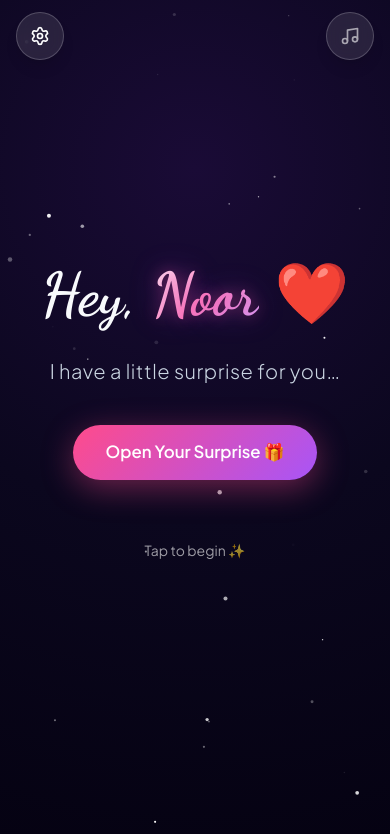
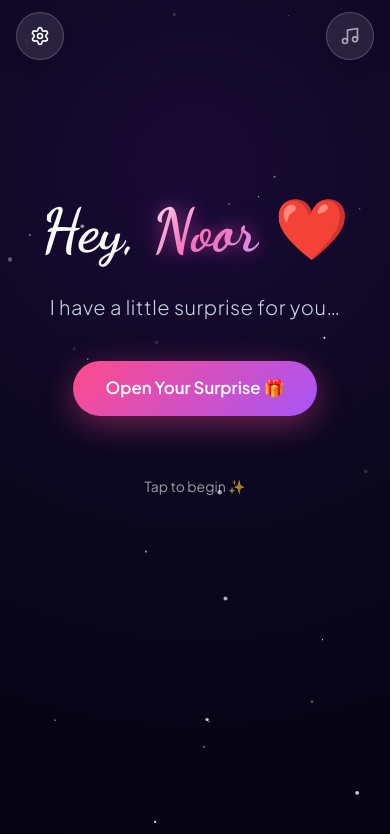
Before and after one commit to KashifKhan456/birthday_wish, a React (Vite) app: page / in a window 390 px wide. Shown: the top 834 px of the page. Built offline with nearby package versions, Linux system fonts and the light colour scheme; a web font is replaced by a local one.

Commit message:
style: reduce main content wrapper min-height on mobile to minimize bottom empty space

```diff
--- a/src/App.tsx
+++ b/src/App.tsx
@@ -309,7 +309,7 @@ export default function App() {
            MAIN CONTENT WRAPPER WITH SCROLL-IN/OUT FADE TRANSITIONS
            ========================================================================== */}
       <main
-        className={`w-full max-w-4xl mx-auto px-4 z-10 flex flex-col items-center justify-center min-h-[85vh] pt-14 md:pt-0 transition-all duration-700 ${
+        className={`w-full max-w-4xl mx-auto px-4 z-10 flex flex-col items-center justify-center min-h-[70vh] md:min-h-[85vh] pt-14 md:pt-0 transition-all duration-700 ${
           fadeState === 'in' ? 'opacity-100 translate-y-0 scale-100' : 'opacity-0 -translate-y-8 scale-95 pointer-events-none'
         }`}
       >
```
